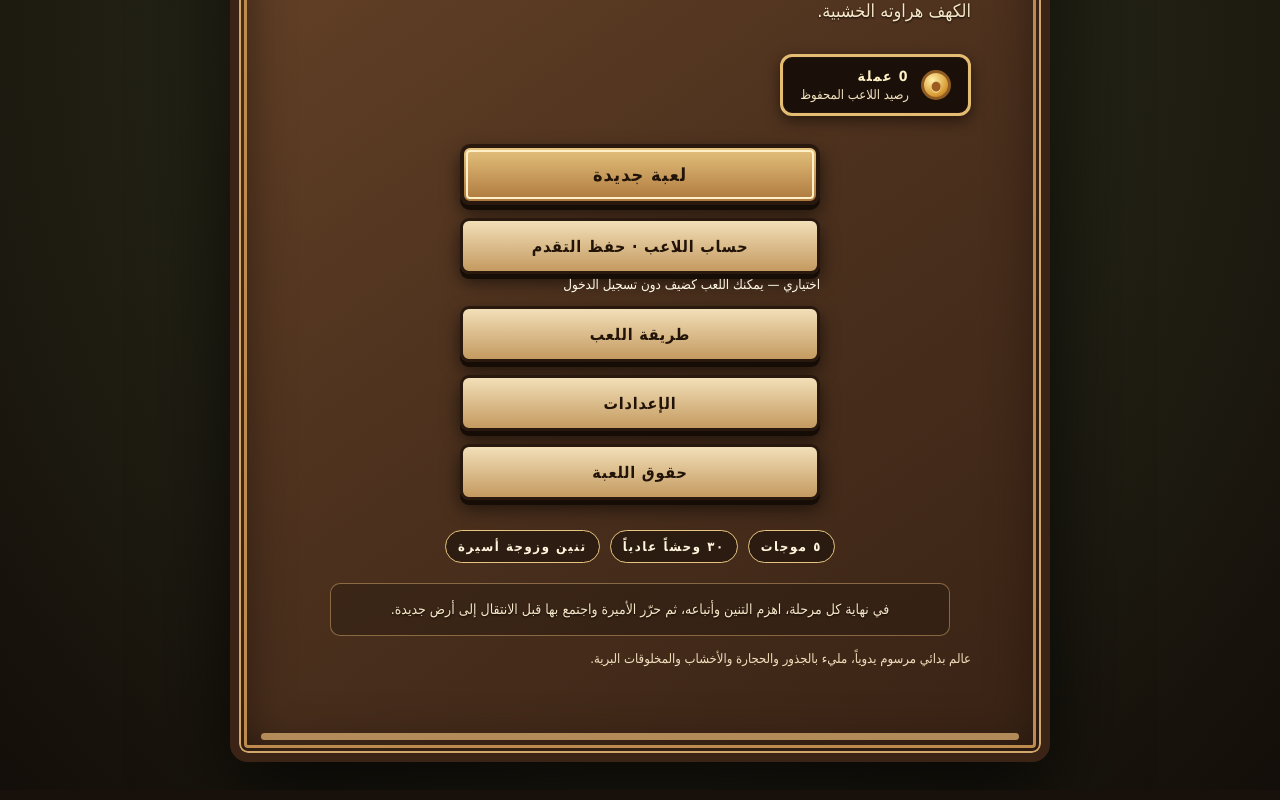
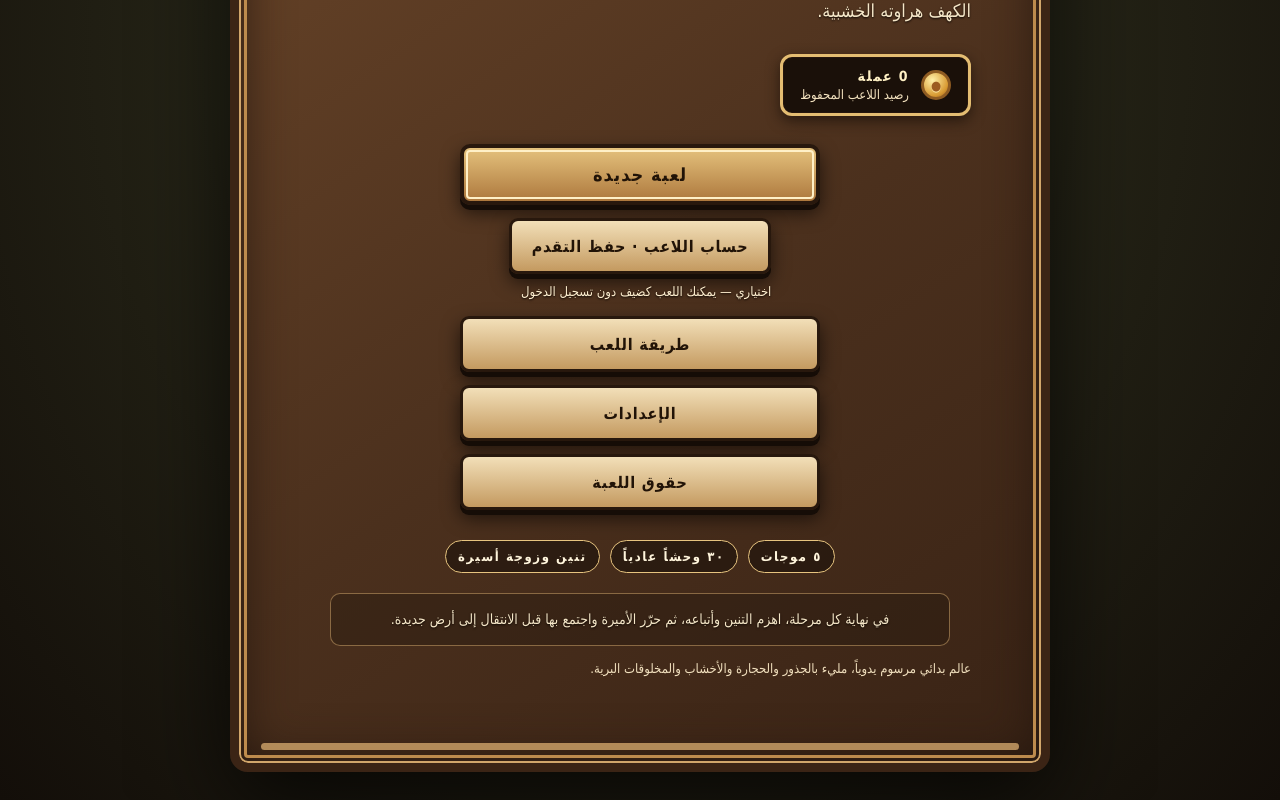
Before and after one commit to waelkamira/FarmVsMonsters, a Next.js app in the folder web/: page / in a window 1280 px wide. Shown: the part 712-1512 px from the top of the page. Built offline with nearby package versions, Linux system fonts and the light colour scheme.

Commit message:
Style guest play guidance and optional account entry

```diff
--- a/web/app/globals.css
+++ b/web/app/globals.css
@@ -219,3 +219,10 @@ body { color:var(--text-primary); }
 .account-avatar { display:grid; place-items:center; width:58px; height:58px; border-radius:50%; background:#b98549; color:#211307; font-size:30px; }
 .stages-actions { display:flex; align-items:center; gap:12px; }
 @media(max-width:560px) { .account-card { padding:24px 16px; } .account-tabs button { font-size:14px; } .stage-tile p,.stage-briefing span { font-size:14px; } .stages-actions { flex-wrap:wrap; justify-content:flex-end; } }
+
+.optional-account-entry { display:flex; flex-direction:column; align-items:flex-start; gap:8px; }
+.optional-account-entry small { color:#fff0d0; font-size:13px; line-height:1.6; text-shadow:0 1px 2px #100804; }
+.guest-play-panel { display:flex; flex-direction:column; align-items:center; gap:10px; margin:22px 0; padding:22px; border:2px solid #e0bc7b; border-radius:14px; background:linear-gradient(145deg,#21150d,#3c2818); text-align:center; }
+.guest-play-panel strong { color:#fff1cc; font-size:20px; }
+.guest-play-panel p { margin:0; color:#f4e2c2; font-size:15px; line-height:1.8; }
+.guest-play-panel .primary-link { margin-top:6px; }
```
